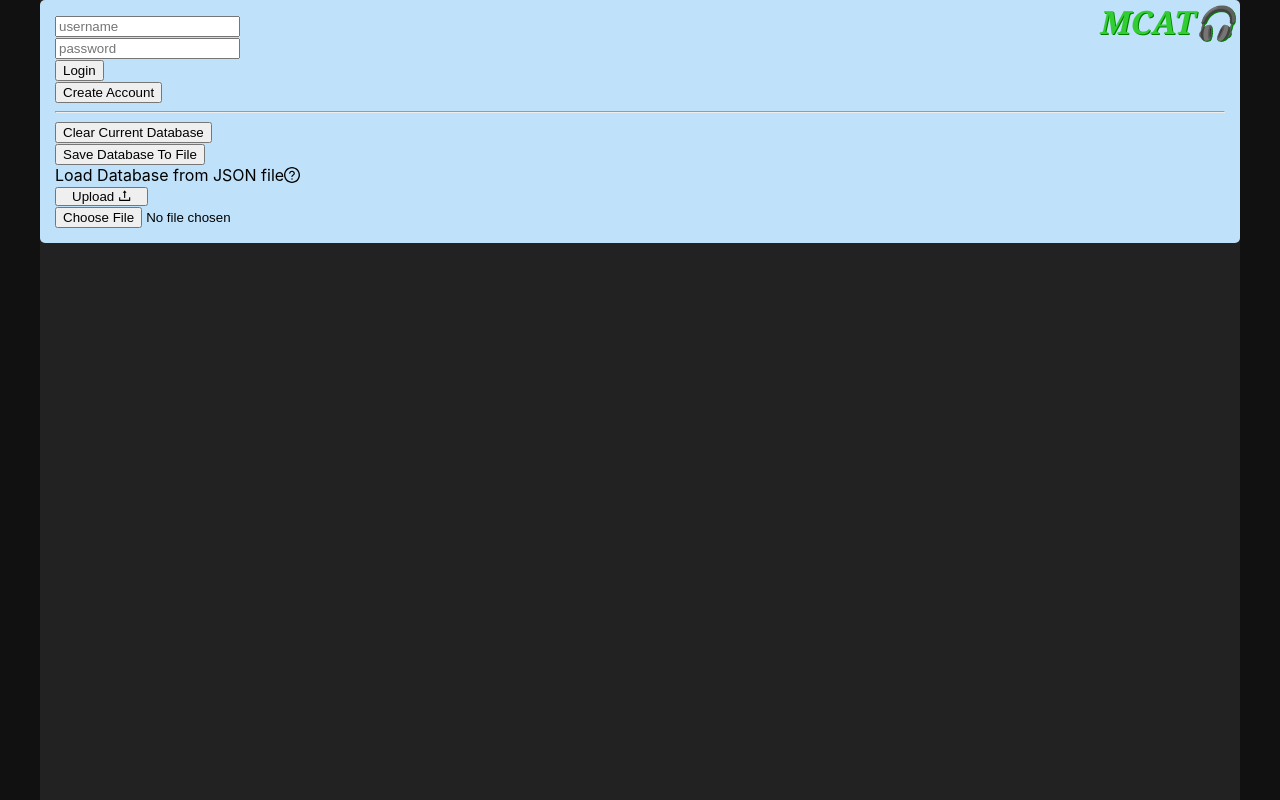
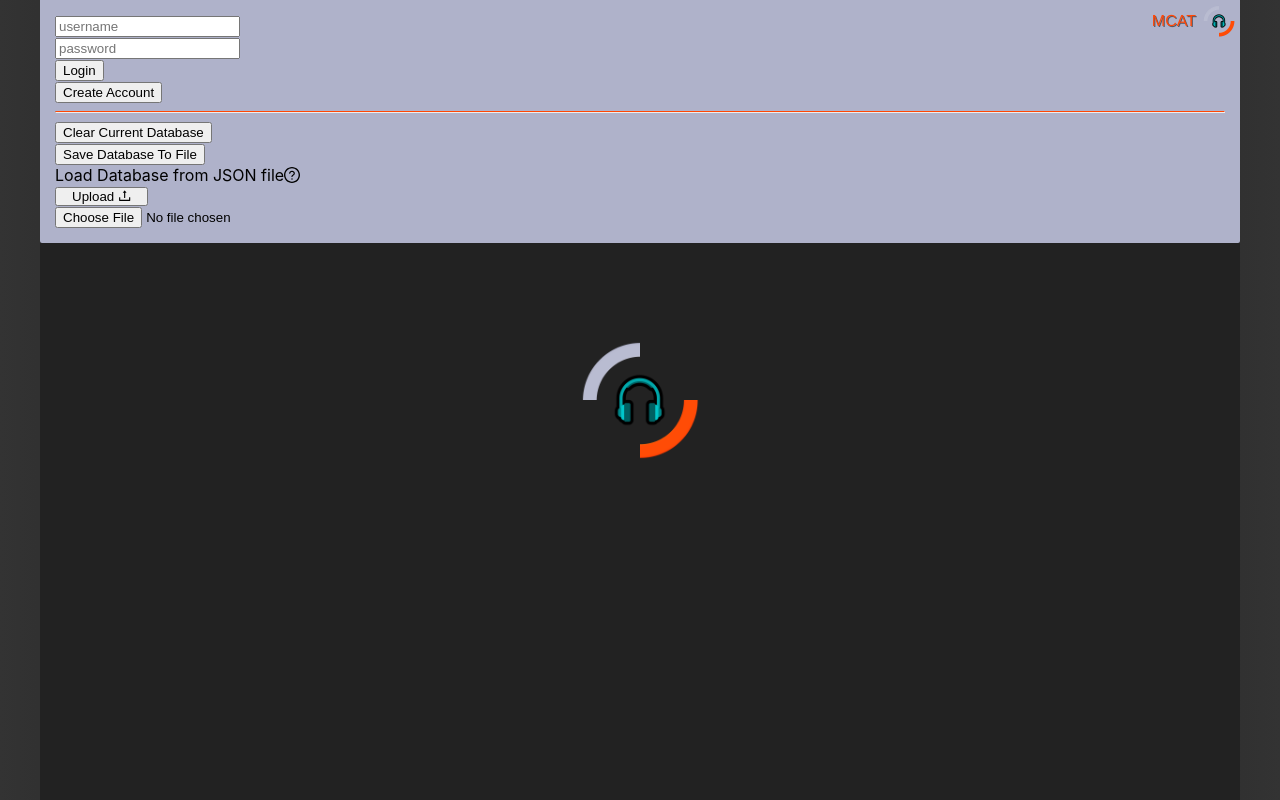
Before and after one commit to exewin/musiccatalogue, a React (Create React App) app: page / in a window 1280 px wide. Built offline with nearby package versions, Linux system fonts and the light colour scheme.

Commit message:
improved styling

```diff
--- a/src/App.js
+++ b/src/App.js
@@ -1,18 +1,23 @@
 import React, {useEffect} from "react"
 import styled from "styled-components"
-import {Routes, Route, BrowserRouter} from "react-router-dom";
+import {Routes, Route, BrowserRouter} from "react-router-dom"
 import {databaseLoad} from "./database"
-import {ContextProvider} from "./Context";
+import {ContextProvider} from "./Context"
 import {Header} from "./components/Header"
 import {Login} from "./sites/Login"
 import {Dashboard} from "./sites/Dashboard"
-import {PageNotFound} from "./sites/PageNotFound";
-import {Songs} from "./sites/dashboard/Songs";
-import {Edit} from "./sites/dashboard/Edit";
-import {VideoPlayer} from "./components/VideoPlayer";
+import {PageNotFound} from "./sites/PageNotFound"
+import {Songs} from "./sites/dashboard/Songs"
+import {Edit} from "./sites/dashboard/Edit"
+import {VideoPlayer} from "./components/VideoPlayer"
+import logoMcat from "./images/logomcat.png"
 
 const Container = styled.div`
 background-color: #222;
+background-image: url(${props => props.logoMcat});
+background-repeat: no-repeat;
+background-position: center;
+background-size: 10%;
 height: 100vh;
 max-width: 1200px;
 margin: 0 auto;
@@ -28,9 +33,9 @@ function App() {
     <>
 
       <ContextProvider>
-       <Container>
+       <Container logoMcat={logoMcat}>
           <BrowserRouter>
-            <Header/>
+          <Header/>
             <Routes>
               <Route index element={<Login/>}/>
               <Route path="dashboard" element={<Dashboard/>}>
--- a/src/components/Header.js
+++ b/src/components/Header.js
@@ -1,27 +1,37 @@
 import React from "react"
 import styled from "styled-components"
+import logoMcat from "../images/logomcat.png"
 
 const Container = styled.div`
-background-color: steelblue;
 position: relative;
 `
 
-const Logo = styled.h1`
+const Logo = styled.img`
+width: 32px;
+`
+
+const LogoContainer = styled.span`
+padding: 5px;
+display:flex;
+align-items: center;
+gap:7px;
 position: absolute;
-right: 5px;
+font-size: 16px;
+right: 0px;
 margin: 0;
 text-align: right;
-color: limegreen;
-text-shadow: 1px 1px green;
-font-family: Cambria, Cochin, Georgia, Times, 'Times New Roman', serif;
-font-style: italic;
+color: #ff4706;
+text-shadow: 1px 1px rgba(0,0,0,0.5);
+font-family: 'Franklin Gothic Medium', 'Arial Narrow', Arial, sans-serif;
 user-select: none;
 `
 
 const Header = () => {
     return(
         <Container>
-            <Logo title="Music Catalogue by exewin">MCAT🎧</Logo>
+            <LogoContainer title="Music Catalogue by exewin">
+                MCAT <Logo src = {logoMcat}/>
+            </LogoContainer>
         </Container>
     )
 }
--- a/src/index.css
+++ b/src/index.css
@@ -5,7 +5,7 @@ body {
     sans-serif;
   -webkit-font-smoothing: antialiased;
   -moz-osx-font-smoothing: grayscale;
-  background-color: #111;
+  background-image: linear-gradient(to right, #333,#111,#333);
 }
 
 code {
@@ -17,4 +17,8 @@ p{
   margin: 0
 }
 
+hr{
+  border-top: 1px solid #ff4706;
+}
+
 @import '~antd/dist/antd.css';
--- a/src/sites/Dashboard.js
+++ b/src/sites/Dashboard.js
@@ -7,9 +7,13 @@ import {Button} from "antd"
 
 
 const ProfileBox = styled.div`
-background-color: #bfe2fa;
-border-radius: 5px;
-padding: 5px;
+background-color: #afb2ca;
+border-radius: 0px 0px 2px 2px;
+padding: 7px;
+`
+
+const GreetingsScreen = styled.div`
+
 `
 
 const Dashboard = () => {
--- a/src/sites/Login.js
+++ b/src/sites/Login.js
@@ -9,8 +9,8 @@ import { UploadOutlined } from '@ant-design/icons';
 const Container = styled.div`
 margin: 0;
 padding: 15px;
-background-color: #bfe2fa;
-border-radius: 5px;
+background-color: #afb2ca;
+border-radius: 0px 0px 2px 2px;
 `
 
 const Login = () => {
```
Also changed, not shown: src/images/logomcat.png (added).
